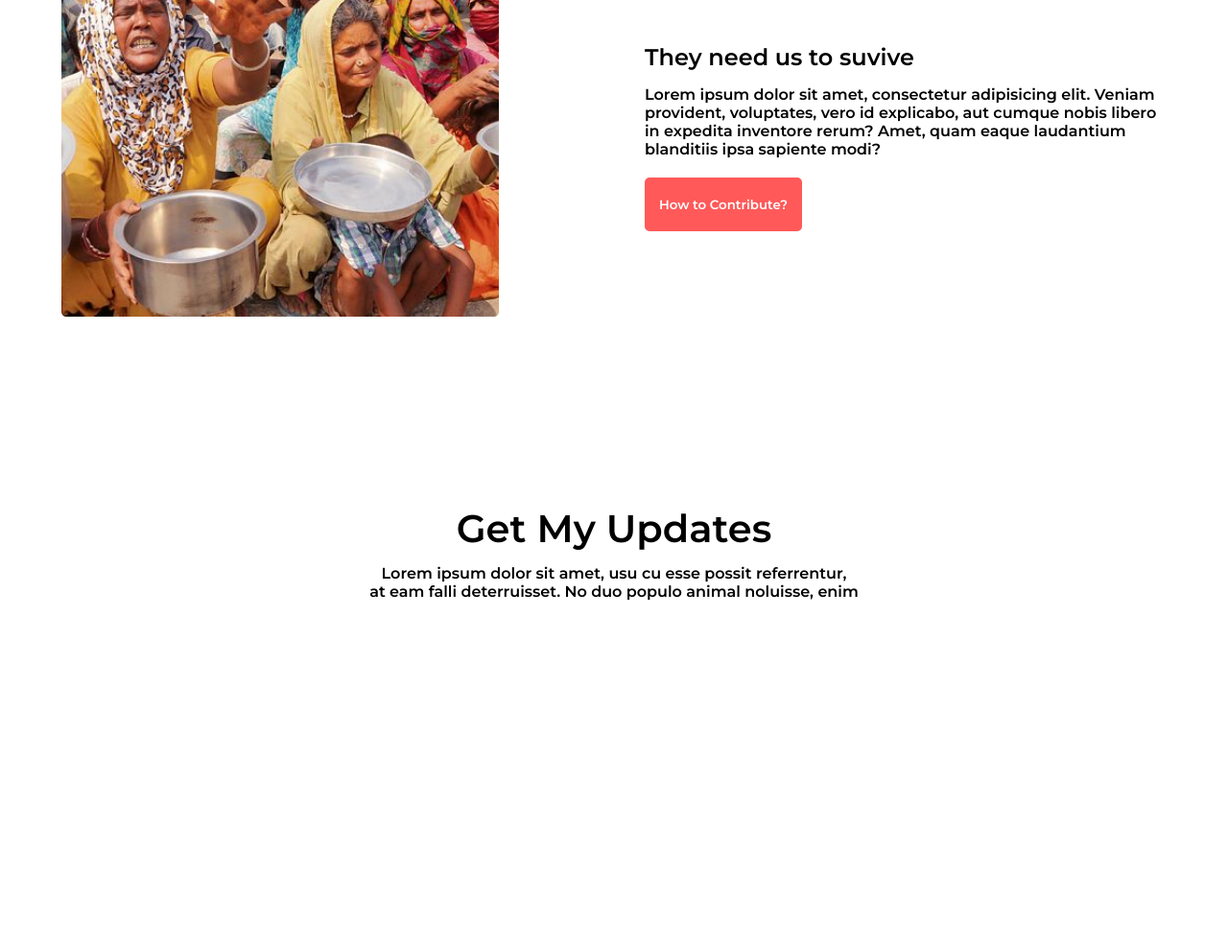
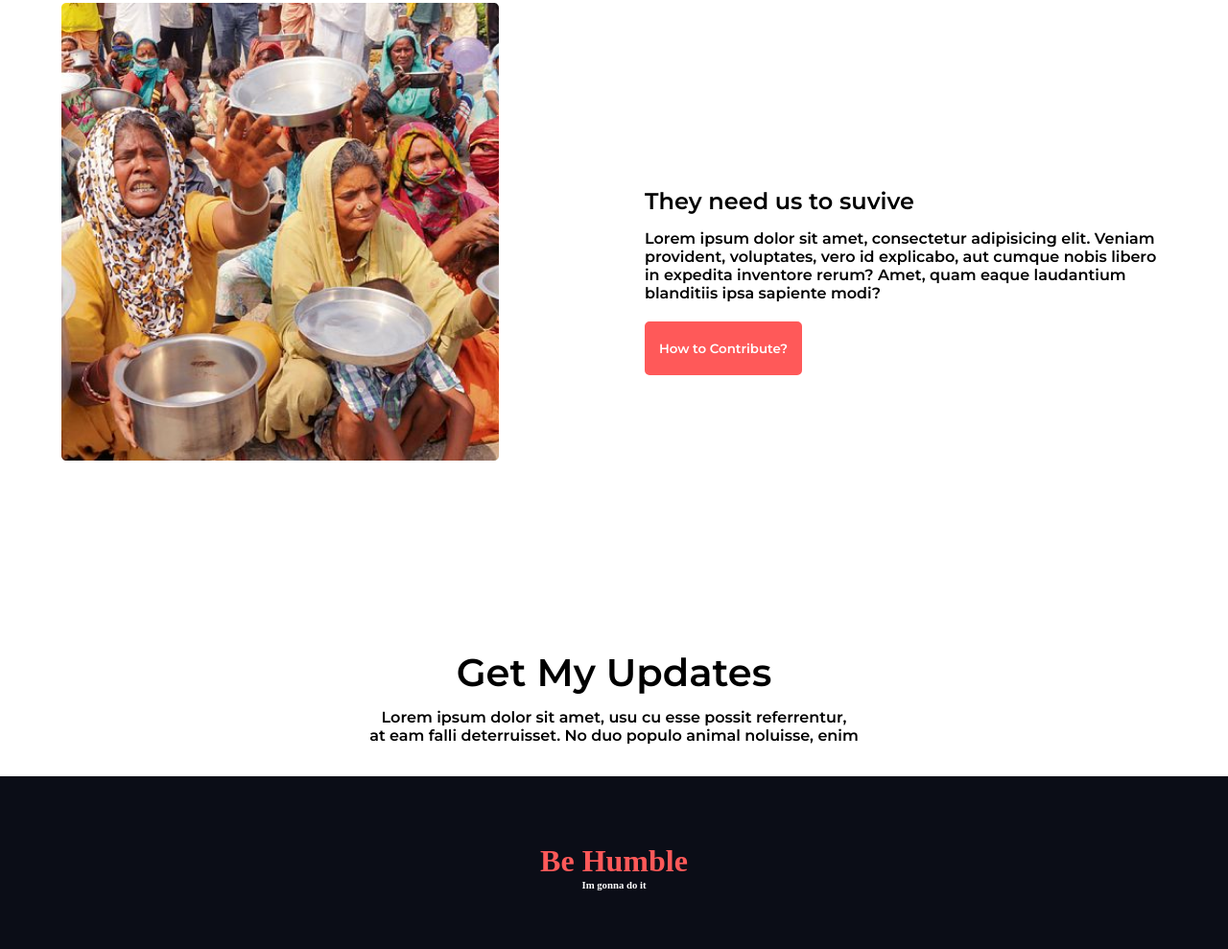
Before and after one commit to farhan-sadiq-mahi/donate-today, a plain HTML site: page index.html in a window 1280 px wide. Shown: the part 2875-3864 px from the top of the page at 96% size. Before the commit the page ends 3553 px from the top, so only its background shows below. Drawn offline with Linux system fonts and the light colour scheme.

Commit message:
complete

```diff
--- a/index.html
+++ b/index.html
@@ -126,12 +126,15 @@
                 animal noluisse, enim
             </p>
         </div>
-        <div>
-            <form>
-                <input type="email" name="Email" id="email">
-            </form>
+    </section>
+    <footer>
+        <div class="footer-text">
+            <h1>
+                Be Humble
+            </h1>
+            <h6>Im gonna do it</h6>
         </div>
-    </section>
+    </footer>
 </body>
 
 </html>
--- a/style.css
+++ b/style.css
@@ -131,6 +131,10 @@
      margin-left: 45%;
  }
 
+ .donate-plan-section {
+     margin-bottom: 200px;
+ }
+
  .donate-plan {
      text-align: center;
 
@@ -228,3 +232,25 @@
      border-radius: 5px;
 
  }
+
+ footer {
+     width: 100%;
+     height: 180px;
+     background-color: #0B0D17;
+ }
+
+ .footer-text {
+     padding-top: 70px;
+ }
+
+ .footer-text h1 {
+     text-align: center;
+     color: #FF5959;
+     font-family: lobster;
+ }
+
+ .footer-text h6 {
+     text-align: center;
+     color: #ffffff;
+     font-family: lobster;
+ }
```
